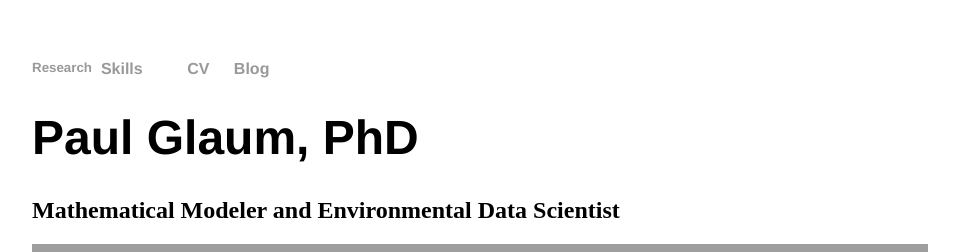
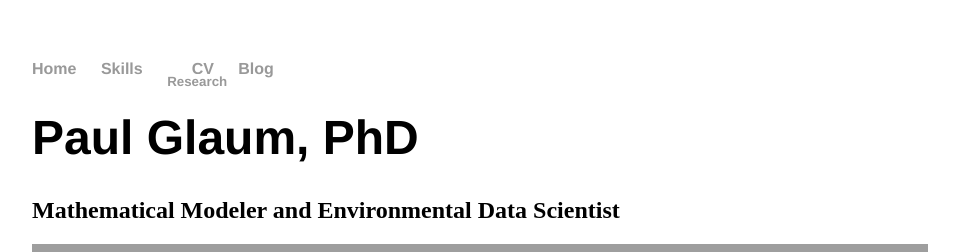
Before and after one commit to prglaum/prglaum.github.io, a Jekyll site: the page built from index.html, in a window 1280 px wide. Shown: the top 252 px of the page, without its empty margins (160-1119 px from the left). Built offline with Jekyll 4.4.1, drawn with Linux system fonts in a browser that asks for light colours.

Commit message:
Update default.html

```diff
--- a/_layouts/default.html
+++ b/_layouts/default.html
@@ -10,7 +10,7 @@
 	    		<ul>
 	        		<li><a href="/">Home</a></li>
 				<li><a href="/skills">Skills</a></li>
-				<li><div class="dropdown" style="float:left;">
+				<li><div class="dropdown">
 					<button class="dropbtn"><a href="/research">Research</a></button>
 					<div class="dropdown-content" style="left:0;">
 						<a href="#">Link 1</a>
```
